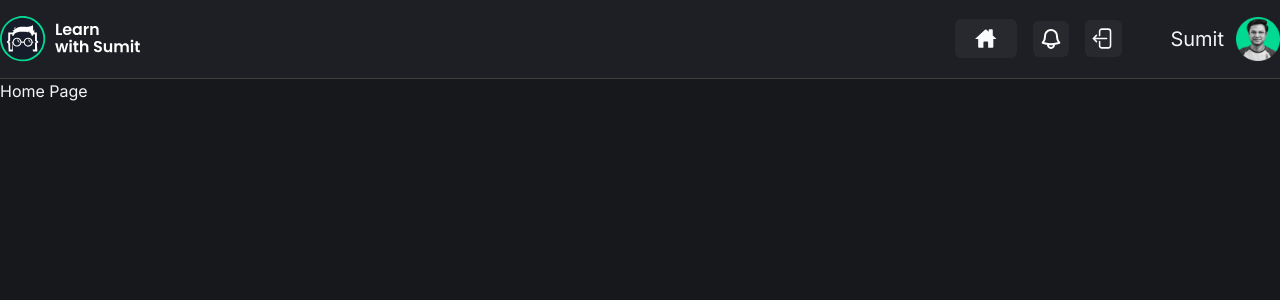
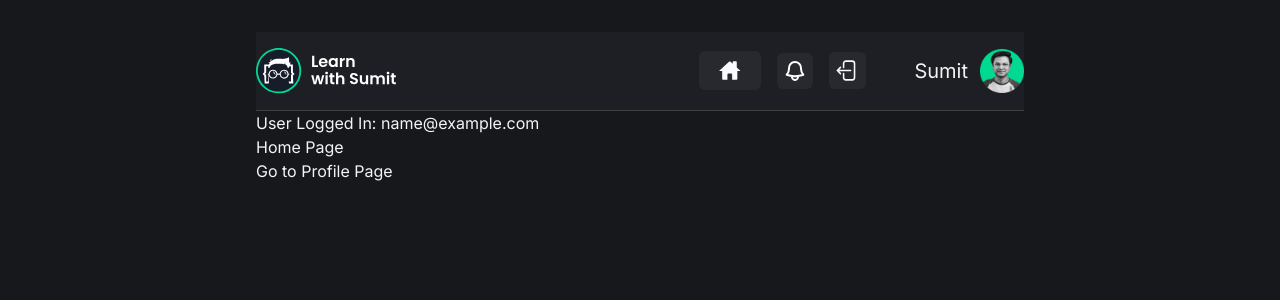
Before and after one commit to IsHereZahin/FaceVook, a React (Vite) app: page /login in a window 1280 px wide. Both pictures are taken after typing "name@example.com", "Sample123" into the empty fields and a click on the button "Login". Shown: the top 300 px of the page. Built offline with nearby package versions, Linux system fonts and the light colour scheme.

Commit message:
Implement authentication flow with private and public routes, and add AuthProvider context

```diff
--- a/src/App.jsx
+++ b/src/App.jsx
@@ -1,17 +1,25 @@
-import {Routes, Route} from 'react-router-dom';
+import { Route, Routes } from 'react-router-dom';
 import HomePage from './pages/HomePage.jsx';
 import LoginPage from './pages/LoginPage.jsx';
+import NotFoundPage from './pages/NotFoundPage.jsx';
+import ProfilePage from './pages/ProfilePage.jsx';
 import RegisterPage from './pages/RegisterPage.jsx';
-import ProfilePage from './pages/ProfilePage.jsx';
-import NotFoundPage from './pages/NotFoundPage.jsx';
+import PrivateRoutes from './routes/PrivateRoutes.jsx';
+import PublicRoutes from './routes/PublicRoutes.jsx';
 
 function App() {
   return (
     <Routes>
-      <Route path="/" element={<HomePage />} />
-      <Route path="/login" element={<LoginPage />} />
-      <Route path="/register" element={<RegisterPage />} />
-      <Route path="/me" element={<ProfilePage />} />
+
+      <Route path="/" element={<PrivateRoutes />} >
+        <Route path="/me" element={<ProfilePage />} />
+        <Route path="/" element={<HomePage />} />
+      </Route>
+
+      <Route path="/" element={<PublicRoutes />} >
+        <Route path="/login" element={<LoginPage />} />
+        <Route path="/register" element={<RegisterPage />} />
+      </Route>
 
       <Route path="/*" element={<NotFoundPage />} />
     </Routes>
--- a/src/components/auth/LoginForm.jsx
+++ b/src/components/auth/LoginForm.jsx
@@ -2,9 +2,12 @@
 
 import { useForm } from "react-hook-form";
 import { useNavigate } from "react-router-dom";
+import { useAuth } from "../../hooks/useAuth";
 import Field from "../ui/Field";
+
 const LoginForm = () => {
     const navigate = useNavigate();
+    const { setAuth } = useAuth();
 
     const {
         register,
@@ -14,6 +17,11 @@ const LoginForm = () => {
 
     const submitForm = (formData) => {
         console.log(formData);
+        // Make an api call
+        // will return tokens and logged in user information
+
+        const user = { ...formData }
+        setAuth({user});
         navigate("/")
     }
 
@@ -25,7 +33,7 @@ const LoginForm = () => {
             <Field label="Email" error={errors.email}>
                 <input
                     {
-                        ...register("email", { required: "Email ID is Required" })}
+                    ...register("email", { required: "Email ID is Required" })}
                     className={`auth-input ${errors.email ? "border-red-500" : "border-gray-200"
                         }`}
                     type="email"
--- a/src/components/auth/Logout.jsx
+++ b/src/components/auth/Logout.jsx
@@ -1,10 +1,13 @@
 import { useNavigate } from "react-router-dom";
 import LogoutIcon from "../../assets/icons/logout.svg";
+import { useAuth } from "../../hooks/useAuth";
 
 const Logout = () => {
     const navigate = useNavigate();
+    const { setAuth } = useAuth();
 
     const handleLogout = () => {
+        setAuth({});
         navigate("/login");
     }
 
--- /dev/null
+++ b/src/context/index.js
@@ -0,0 +1,5 @@
+import { createContext } from "react";
+
+const AuthContext = createContext();
+
+export { AuthContext };
--- /dev/null
+++ b/src/hooks/useAuth.js
@@ -0,0 +1,9 @@
+import { useContext, useDebugValue } from "react";
+import { AuthContext } from "../context";
+
+export const useAuth = () => {
+    const {auth} = useContext(AuthContext);
+    useDebugValue(auth, auth => auth?.user ? "User Logged In" : "User Logged Out");
+
+    return useContext(AuthContext);
+};
--- a/src/main.jsx
+++ b/src/main.jsx
@@ -1,13 +1,16 @@
 import { StrictMode } from 'react'
 import { createRoot } from 'react-dom/client'
 import { BrowserRouter as Router } from 'react-router-dom'
+import AuthProvider from './providers/AuthProvider.jsx'
 import App from './App.jsx'
 import './assets/css/index.css'
 
 createRoot(document.getElementById('root')).render(
   <StrictMode>
-    <Router>
-      <App />
-    </Router>
+    <AuthProvider>
+      <Router>
+        <App />
+      </Router>
+    </AuthProvider>
   </StrictMode>,
 )
--- a/src/pages/HomePage.jsx
+++ b/src/pages/HomePage.jsx
@@ -1,10 +1,15 @@
-import Header from "../components/sections/Header";
+import { Link } from "react-router-dom";
+import { useAuth } from "../hooks/useAuth";
 
-export default function HomePage(){
+export default function HomePage() {
+    const { auth } = useAuth();
+    console.log(auth);
+
     return (
         <>
-            <Header />
+            <p>{auth?.user ? `User Logged In: ${auth.user.email}` : "User Logged Out"}</p>
             <h1>Home Page</h1>
+            <Link to="/me">Go to Profile Page</Link>
         </>
     );
 }
--- a/src/pages/LoginPage.jsx
+++ b/src/pages/LoginPage.jsx
@@ -14,7 +14,7 @@ const LoginPage = () => {
                         />
                         <div>
                             <h1 className="mb-3 text-4xl font-bold lg:text-[40px]">
-                                Facehook
+                                FaceVook
                             </h1>
                             <p className="max-w-[452px] text-gray-600/95 lg:text-lg">
                                 Create a social media app with features like,
--- /dev/null
+++ b/src/providers/AuthProvider.jsx
@@ -0,0 +1,13 @@
+import { useState } from 'react';
+import { AuthContext } from '../context';
+
+const AuthProvider = ({ children }) => {
+    const [auth, setAuth] = useState({});
+    return (
+        <AuthContext.Provider value={{ auth, setAuth }}>
+            {children}
+        </AuthContext.Provider>
+    );
+};
+
+export default AuthProvider;
--- /dev/null
+++ b/src/routes/PrivateRoutes.jsx
@@ -0,0 +1,22 @@
+import Header from "../components/sections/Header";
+import { useAuth } from "../hooks/useAuth";
+import { Navigate, Outlet } from "react-router-dom";
+
+export default function PrivateRoutes() {
+    const { auth } = useAuth();
+
+    return (
+        <>
+            {auth?.user ? (
+                <main className="mx-auto max-w-3xl py-8">
+                    <div className="container">
+                        <Header />
+                        <Outlet />
+                    </div>
+                </main>
+            ): (
+                    <Navigate to = "/login" />
+            )}
+        </>
+    );
+}
--- /dev/null
+++ b/src/routes/PublicRoutes.jsx
@@ -0,0 +1,10 @@
+import { useAuth } from "../hooks/useAuth";
+import { Navigate, Outlet } from "react-router-dom";
+
+export default function PublicRoutes(){
+    const { auth } = useAuth();
+
+    return (
+        <>{!auth?.user ? <Outlet /> : <Navigate to="/" />}</>
+    );
+}
```
